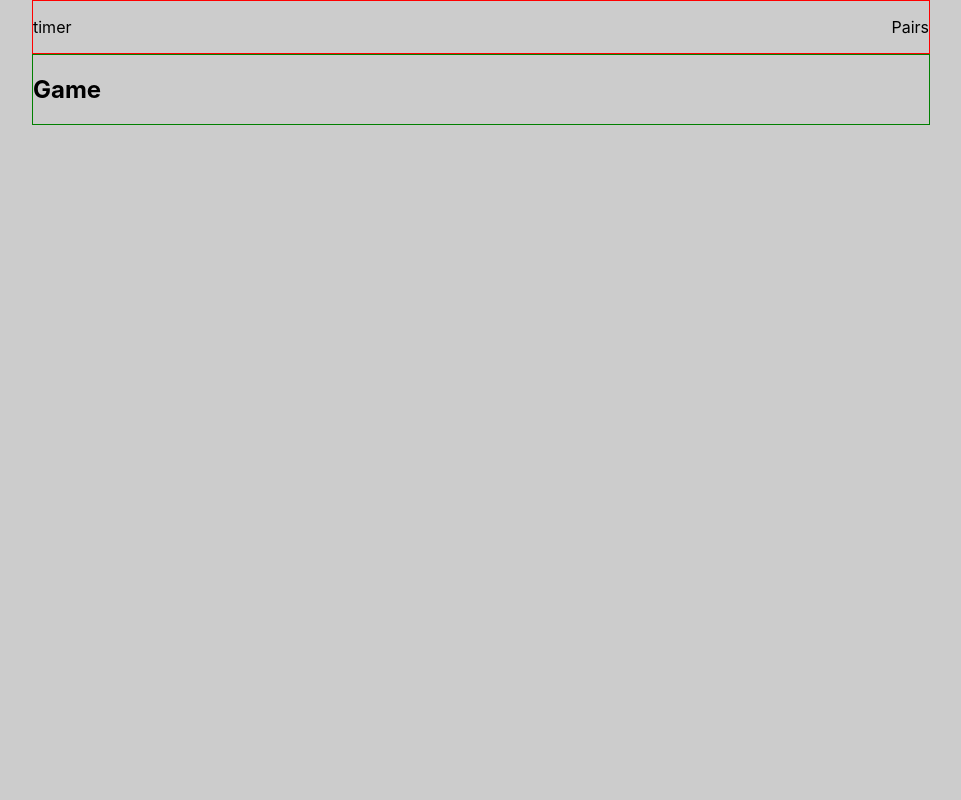
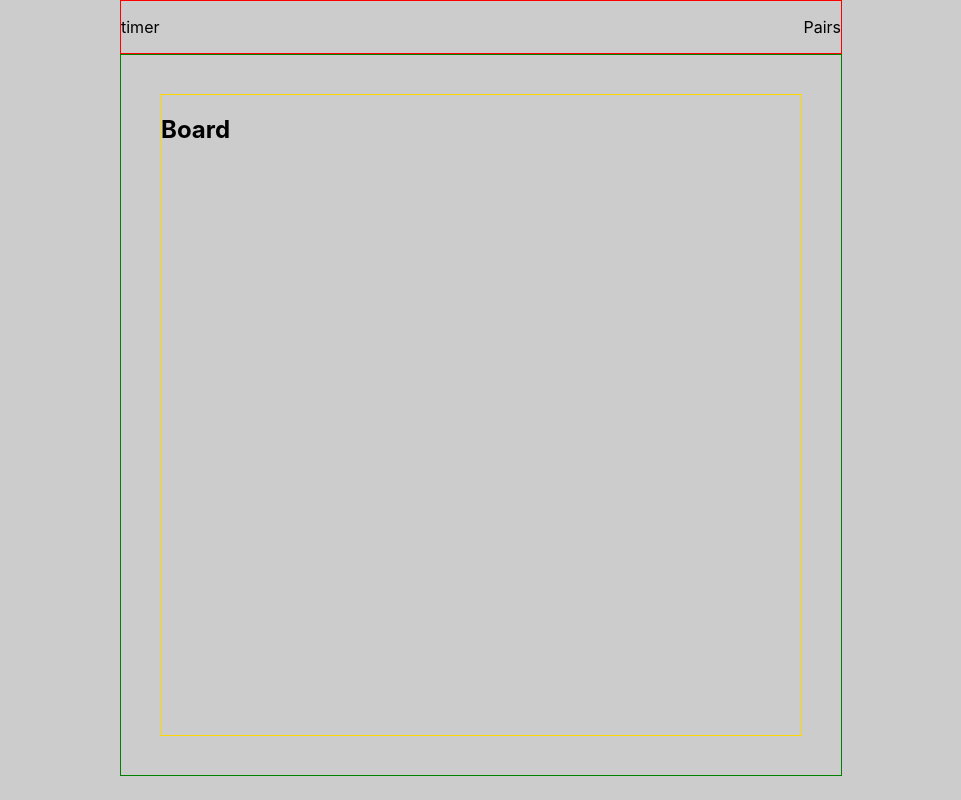
Before and after one commit to bryanmccarthy/memory-game, a React (Create React App) app: page / in a window 1280 px wide. Shown: the whole page, without its empty margins (159-1120 px from the left). Built offline with nearby package versions, Linux system fonts and the light colour scheme; the HTML template or start-up script is replaced by a standard one.

Commit message:
board position

```diff
--- /dev/null
+++ b/src/components/Game/Board.css
@@ -0,0 +1,5 @@
+.Board {
+  border: 1px solid gold;
+  width: 40em;
+  height: 40em;
+}
--- /dev/null
+++ b/src/components/Game/Board.tsx
@@ -0,0 +1,10 @@
+import './Board.css';
+
+export default function Board() {
+
+  return (
+    <div className="Board">
+      <h2>Board</h2>
+    </div>
+  )
+}
--- a/src/components/Game/Game.css
+++ b/src/components/Game/Game.css
@@ -1,4 +1,8 @@
 .Game {
   border: 1px solid green;
-  width: 70%;
+  height: 45em;
+  width: 45em;
+  display: flex;
+  justify-content: center;
+  align-items: center;
 }
--- a/src/components/Game/Game.tsx
+++ b/src/components/Game/Game.tsx
@@ -1,10 +1,18 @@
 import './Game.css';
+import Board from './Board';
+
+const finished = false; // TODO: replace with state
 
 export default function Game() {
 
   return (
     <div className="Game">
-      <h2>Game</h2>
+      {
+        finished ?
+          <p>Game Over!</p>
+        :
+          <Board />
+      }
     </div>
   )
 }
--- a/src/components/Header.css
+++ b/src/components/Header.css
@@ -1,6 +1,6 @@
 .Header {
   border: 1px solid red;
-  width: 70%;
+  width: 45em;
   display: flex;
   justify-content: space-between;
 }
```
